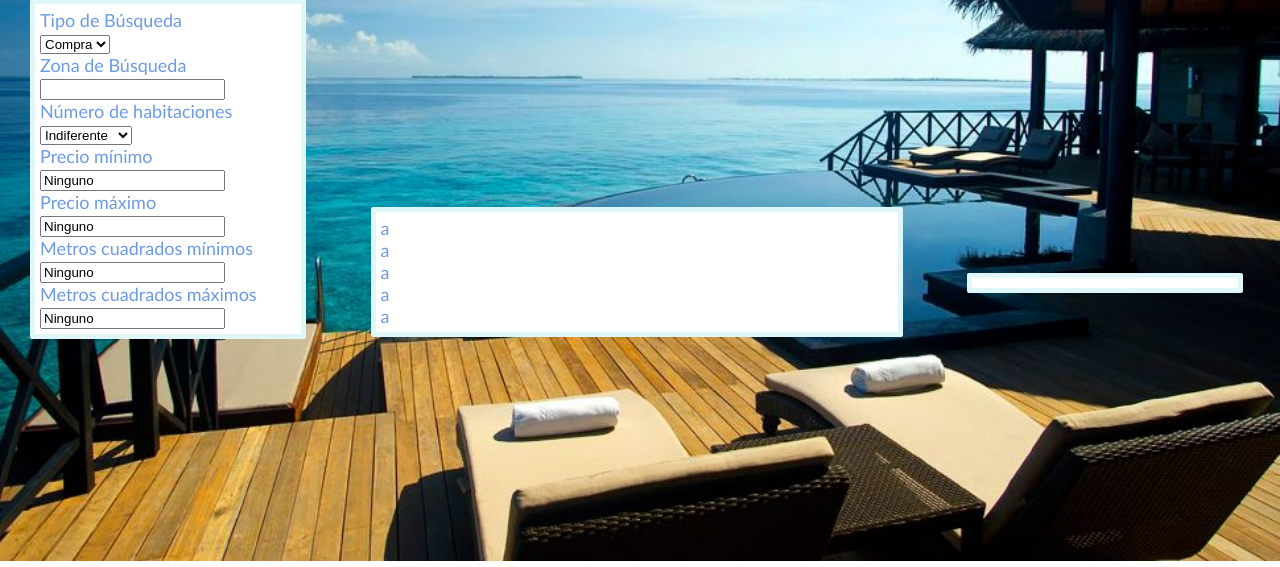
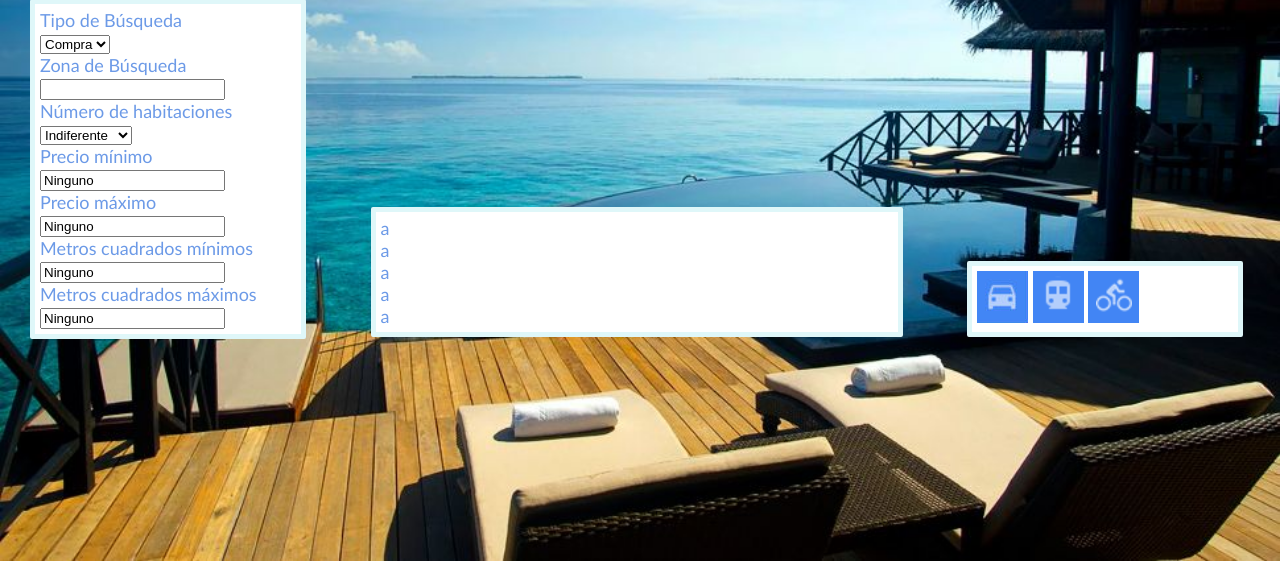
Before and after one commit to ysjdev/aissfos, a PHP site: page /html/Busqueda.html in a window 1280 px wide. Shown: the part 159-726 px from the top of the page. Run offline with PHP 8.4, Linux system fonts and the light colour scheme.

Commit message:
Añadidos los checkbox con imagenes

```diff
--- a/css/busqueda.css
+++ b/css/busqueda.css
@@ -32,3 +32,40 @@
 .parametrosBusqueda, .resultadosBusqueda, .personasBusqueda {
     display: inline-block;
 }
+
+
+.medioCheckbox {
+    display:none;
+}
+
+.medioCheckbox + label, .medioCheckbox:checked + label {
+    display:inline-block;
+    padding: 0 0 0 0px;
+    height: 52px;
+    width: 51px;;
+    background-size: 50%;
+}
+
+#coche + label {
+    background:url("../images/cochesin.jpg") no-repeat;
+}
+
+#coche:checked + label {
+    background:url("../images/coche.png") no-repeat;
+}
+
+#publico + label {
+    background:url("../images/publicosin.png") no-repeat;
+}
+
+#publico:checked + label {
+    background:url("../images/publico.png") no-repeat;
+}
+
+#bici + label {
+    background:url("../images/bicisin.png") no-repeat;
+}
+
+#bici:checked + label {
+    background:url("../images/bici.png") no-repeat;
+}
--- a/html/Busqueda.html
+++ b/html/Busqueda.html
@@ -96,11 +96,14 @@
                 <div class="lugar"></div>
             </div>
             <div class="mediosContainer">
-                <div class="medioHabilitado"></div>
-                <div class="medioHabilitado"></div>
-                <div class="medioHabilitado"></div>
-                <div class="medioHabilitado"></div>
-                <div class="medioHabilitado"></div>
+                <form class="mediosForm">
+                    <input type="checkbox" name="tieneCoche" id="coche" value="coche" class="medioCheckbox">
+                    <label for="coche"></label>
+                    <input type="checkbox" name="tienePublico" id="publico" value="publico" class="medioCheckbox">
+                    <label for="publico"></label>
+                    <input type="checkbox" name="tieneBici" id="bici" value="bici" class="medioCheckbox">
+                    <label for="bici"></label>
+                </form>
             </div>
         </div>
     </div>
```
Also changed, not shown: images/bici.png (added), images/bicisin.png (added), images/coche.png (added), images/cochesin.jpg (added), images/publico.png (added), images/publicosin.png (added).
